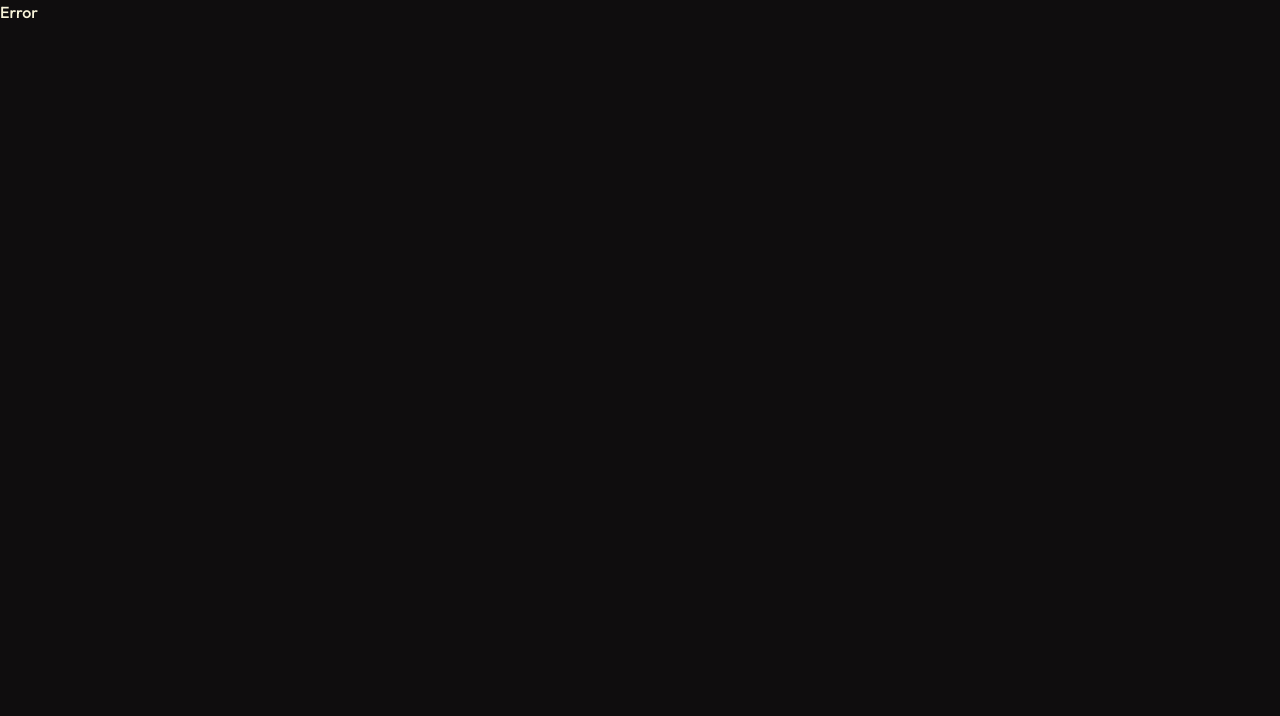
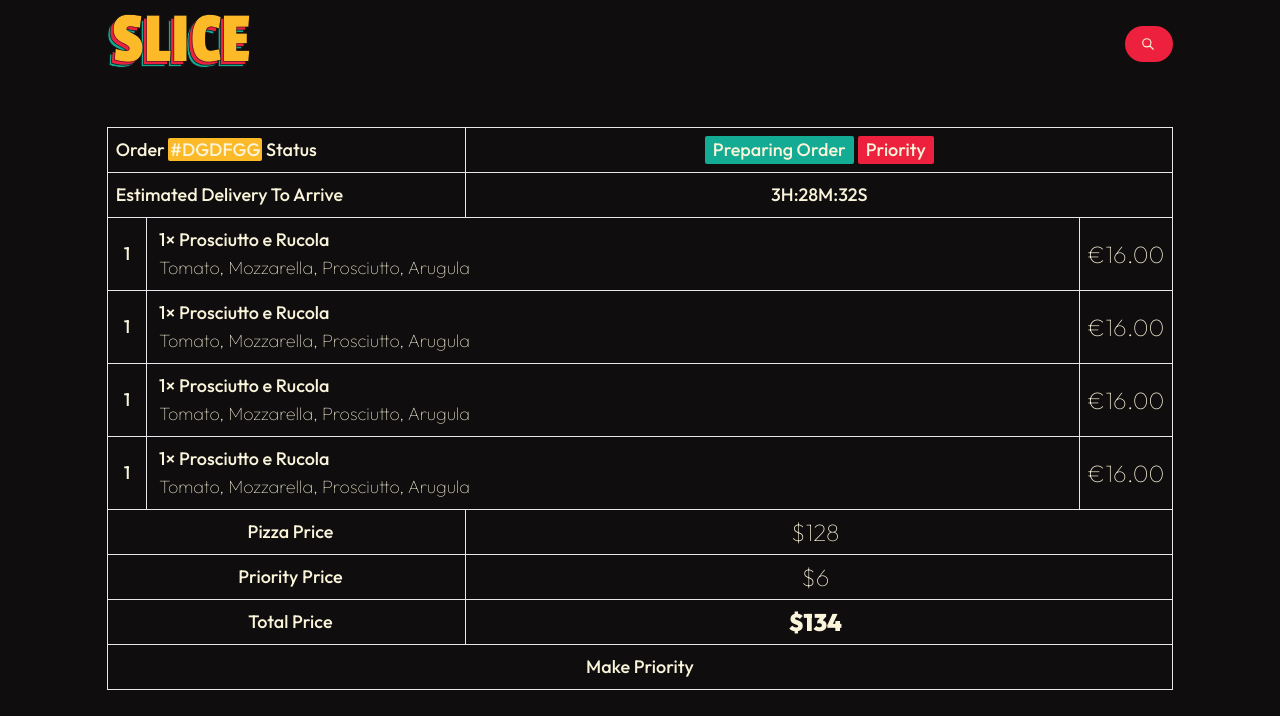
Before and after one commit to salahmohsen/Slice-Pizza-App, a React (Vite) app: page /order/1 in a window 1280 px wide. Before the commit this address had no page. Shown: the top 716 px of the page. Built offline with nearby package versions, Linux system fonts and the light colour scheme.

Commit message:
Order Page + Ui Improvements

```diff
--- a/src/features/cart/Cart.jsx
+++ b/src/features/cart/Cart.jsx
@@ -2,18 +2,18 @@ import CartItem from "./CartItem";
 
 function Cart() {
   return (
-    <>
+    <div className="mt-10">
       <div>
         <CartItem />
         <CartItem />
       </div>
-      <div className="flex items-center justify-end gap-4">
+      <div className="flex flex-col items-end  gap-4">
         <p className="text-xl sm:text-3xl">$30.00</p>
-        <button className=" bg-red px-2 py-1 text-xs sm:text-2xl">
+        <button className=" rounded-lg bg-transparent px-2 py-1 text-xs outline outline-1 transition-all duration-300 ease-in-out hover:border-0 hover:bg-red sm:text-xl">
           Check Out
         </button>
       </div>
-    </>
+    </div>
   );
 }
 
--- a/src/features/cart/CartItem.jsx
+++ b/src/features/cart/CartItem.jsx
@@ -2,7 +2,7 @@ function CartItem() {
   return (
     <div className="mb-5 border-b pb-5">
       <div className=" flex items-center justify-center gap-4 text-xs sm:gap-10 sm:text-sm xl:text-xl">
-        <div className="flex grow-0 items-center justify-between gap-2 rounded-lg bg-red px-2 py-1 font-thin sm:gap-4 sm:px-4">
+        <div className="flex grow-0 items-center justify-between gap-2 rounded-lg bg-transparent px-2 py-1 font-thin outline outline-1 sm:gap-4 sm:px-4">
           <div>-</div>
           <div>1</div>
           <div>+</div>
--- a/src/features/menu/Menu.jsx
+++ b/src/features/menu/Menu.jsx
@@ -3,7 +3,7 @@ import MenuItem from "./MenuItem";
 
 function Menu() {
   return (
-    <>
+    <div className="mb-32 mt-16">
       <MenuItem />
       <MenuItem />
       <MenuItem available={false} />
@@ -11,7 +11,7 @@ function Menu() {
       <MenuItem />
       <MenuItem />
       <Footer />
-    </>
+    </div>
   );
 }
 
--- a/src/features/menu/MenuItem.jsx
+++ b/src/features/menu/MenuItem.jsx
@@ -1,11 +1,11 @@
 function MenuItem({ available = true }) {
   return (
-    <div className="mt-3 flex flex-col items-center justify-center border transition-all duration-300 @container hover:saturate-0 sm:flex-row">
+    <div className="mt-3 flex flex-col items-center justify-center border transition-all duration-300 @container sm:flex-row">
       <div className="h-[200px] w-full grow-0 sm:h-32 sm:w-[600px] sm:border-r">
         <img
           src="https://dclaevazetcjjkrzczpc.supabase.co/storage/v1/object/public/pizzas/pizza-1.jpg"
           alt="Margherita"
-          className={`h-full w-full object-cover ${
+          className={`h-full w-full object-cover  ${
             available ? "saturate-100" : "saturate-0"
           }`}
         />
--- /dev/null
+++ b/src/features/order/Order.jsx
@@ -0,0 +1,64 @@
+import OrderItem from "./OrderItem";
+
+function Order() {
+  return (
+    <div className="mt-10 flex  flex-col items-center justify-start border border-b-0 text-xs lg:text-lg">
+      <div className=" flex w-full  items-center  border-b  ">
+        <p className=" basis-1/2 border-r px-2 py-2 ">
+          Order{" "}
+          <span className=" rounded-sm bg-yellow px-0.5 py-0">#DGDFGG</span>{" "}
+          Status
+        </p>
+        <div className="flex w-full items-center justify-center gap-1">
+          <div className="rounded-sm bg-blue-green px-2 py-0 ">
+            Preparing Order
+          </div>
+          <div className="rounded-sm bg-red px-2 py-0">Priority</div>
+        </div>
+      </div>
+      <div className="  flex w-full items-center  border-b  ">
+        <p className="basis-1/2 border-r px-2 py-2">
+          Estimated Delivery To Arrive
+        </p>
+        <p className="flex w-full grow justify-center ">3H:28M:32S</p>
+      </div>
+      <OrderItem />
+      <OrderItem />
+      <OrderItem />
+      <OrderItem />
+      <div className="flex w-full border-b">
+        <div className="flex w-full flex-col">
+          <div className="flex h-full border-b px-2">
+            <p className="flex grow-0 basis-1/3 items-center justify-center py-2">
+              Pizza Price
+            </p>
+            <p className="flex grow items-center justify-center border-l text-lg font-thin lg:text-2xl">
+              $128
+            </p>
+          </div>
+          <div className="flex h-full border-b px-2">
+            <p className="flex grow-0 basis-1/3 items-center justify-center py-2">
+              Priority Price
+            </p>
+            <p className="flex grow items-center justify-center border-l text-lg font-thin lg:text-2xl">
+              $6
+            </p>
+          </div>
+          <div className="flex h-full  px-2">
+            <p className="flex grow-0 basis-1/3 items-center justify-center py-2">
+              Total Price
+            </p>
+            <p className="flex grow items-center justify-center border-l text-lg font-bold lg:text-2xl">
+              $134
+            </p>
+          </div>
+        </div>
+      </div>
+      <button className="w-full border-b py-2 transition-colors duration-300 ease-in-out hover:bg-white hover:text-black">
+        Make Priority
+      </button>
+    </div>
+  );
+}
+
+export default Order;
--- /dev/null
+++ b/src/features/order/OrderItem.jsx
@@ -0,0 +1,18 @@
+function OrderItem() {
+  return (
+    <div className="flex w-full gap-1 border-b ">
+      <p className="flex items-center border-r px-4">1 </p>
+      <div className="flex grow flex-col justify-center px-2 py-2 ">
+        <p className="">
+          <span>1×</span> Prosciutto e Rucola
+        </p>
+        <p className="font-thin">Tomato, Mozzarella, Prosciutto, Arugula</p>
+      </div>
+      <p className=" flex items-center border-l px-2 py-2 text-sm font-thin lg:text-2xl">
+        €16.00
+      </p>
+    </div>
+  );
+}
+
+export default OrderItem;
--- a/src/main.jsx
+++ b/src/main.jsx
@@ -8,6 +8,8 @@ import Error from "./ui/Error.jsx";
 import Home from "./ui/Home.jsx";
 import MenuLoader from "./features/menu/MenuLoader.jsx";
 import Cart from "./features/cart/Cart.jsx";
+import Order from "./features/order/Order.jsx";
+import CreateOrder from "./features/order/CreateOrder.jsx";
 
 const router = createBrowserRouter([
   {
@@ -17,6 +19,8 @@ const router = createBrowserRouter([
       { path: "/", element: <Home /> },
       { path: "/menu", element: <Menu />, loader: MenuLoader },
       { path: "/cart", element: <Cart /> },
+      { path: "/order/new", element: <CreateOrder /> },
+      { path: "/order/:id", element: <Order /> },
     ],
   },
 ]);
--- a/src/ui/Home.jsx
+++ b/src/ui/Home.jsx
@@ -15,7 +15,7 @@ function Home() {
             value={userName}
             onChange={(e) => setUserName(e.target.value)}
             style={{ width: `${userName.length}ch` }}
-            className={`m-auto min-w-[5rem] max-w-[10rem]  rounded-md bg-bg-input px-2 py-1 text-center capitalize text-yellow outline-none placeholder:text-center placeholder:font-thin sm:min-w-[11rem] sm:max-w-[15rem] lg:min-w-[13rem]`}
+            className={`m-auto min-w-[5rem] max-w-[10rem]  rounded-md bg-bg-input px-2 py-1 text-center capitalize text-yellow outline-none placeholder:text-center placeholder:font-thin sm:min-w-[11rem] sm:max-w-[15rem] lg:min-w-[16rem]`}
           />
         </div>
         <div className="font-thin">
```
